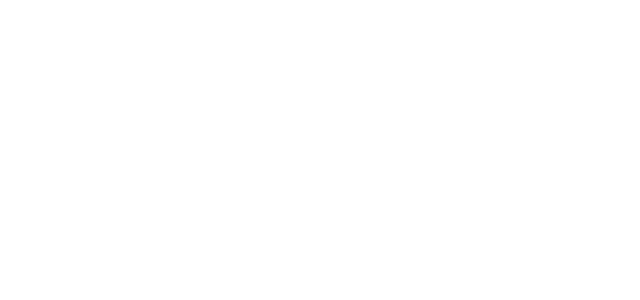
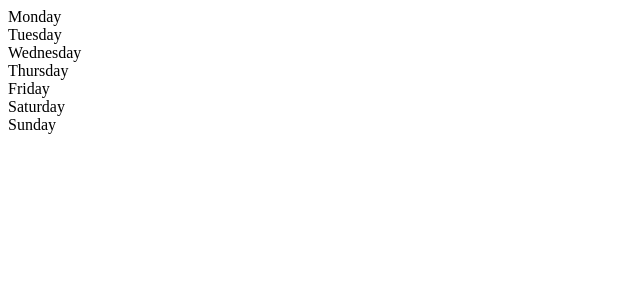
Before and after one commit to olelwow/GamePlan, a React (Vite) app in the folder GamePlan.Web/: page / in a window 1280 px wide. Shown: the top 300 px of the page, without its empty margins (0-640 px from the left). Built offline with nearby package versions, Linux system fonts and the light colour scheme.

Commit message:
Added component week with every weekday inside.

```diff
--- a/GamePlan.Web/src/App.jsx
+++ b/GamePlan.Web/src/App.jsx
@@ -1,10 +1,11 @@
 import './App.css'
+import Week from './Components/Week'
 
 function App() {
 
   return (
     <>
-
+      <Week/>
     </>
   )
 }
--- /dev/null
+++ b/GamePlan.Web/src/Components/Week.jsx
@@ -0,0 +1,17 @@
+const Week = () => {
+
+    return(
+        <>
+        <div>Monday</div>
+        <div>Tuesday</div>
+        <div>Wednesday</div>
+        <div>Thursday</div>
+        <div>Friday</div>
+        <div>Saturday</div>
+        <div>Sunday</div>
+        </>
+    );
+
+}
+
+export default Week;
```
